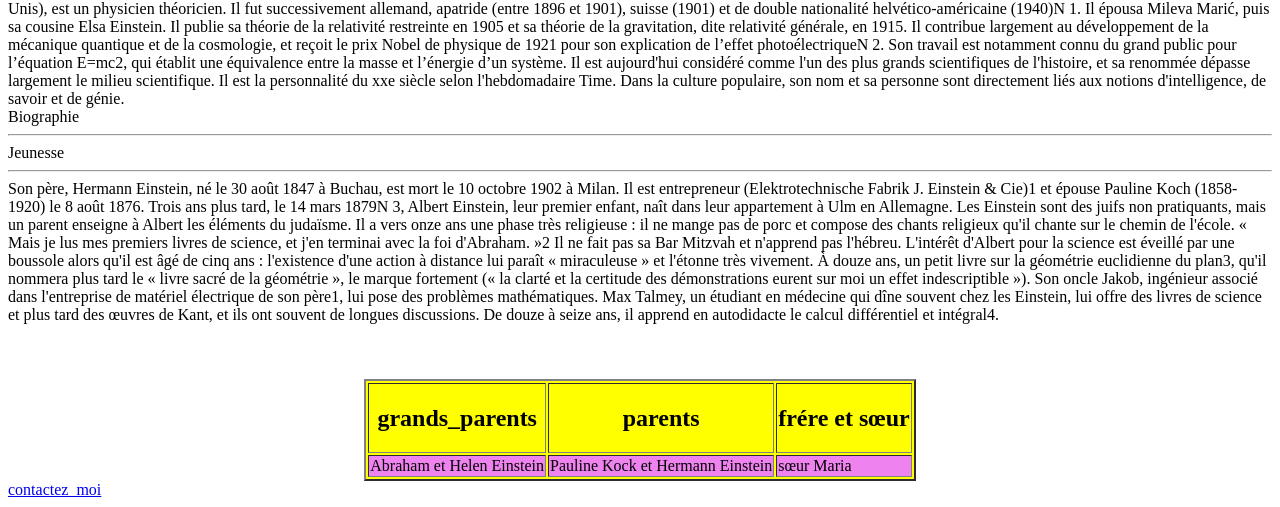
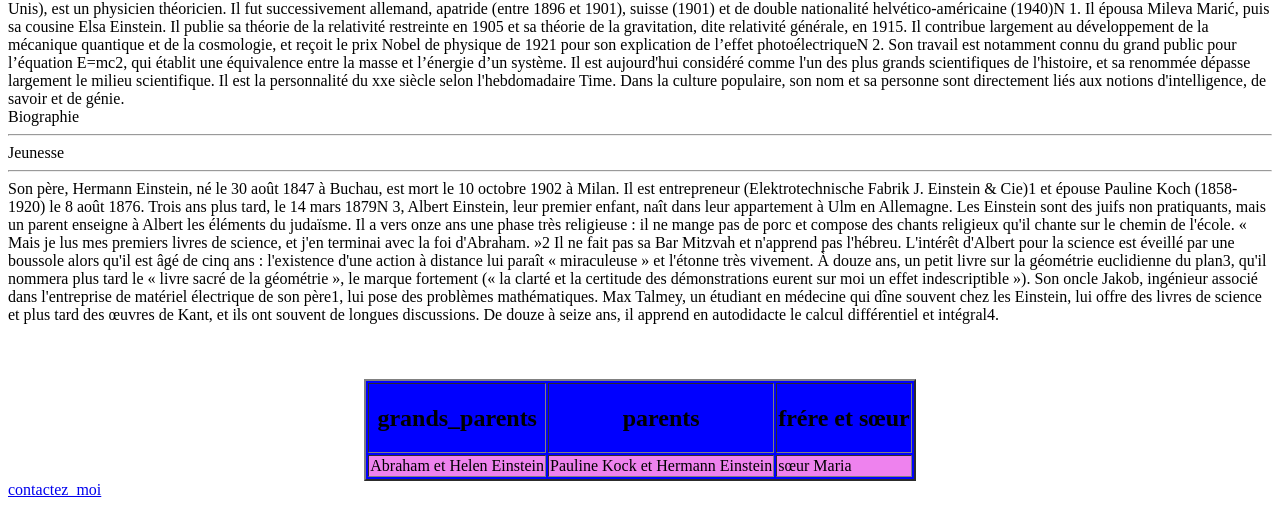
Before and after one commit to ahmed09hicham97/Albert_Einstein, a plain HTML site: page index.html in a window 1280 px wide. Shown: the part 402-909 px from the top of the page. Drawn offline with Linux system fonts and the light colour scheme.

Commit message:
update index.html

```diff
--- a/index.html
+++ b/index.html
@@ -26,7 +26,7 @@ Les Einstein sont des juifs non pratiquants, mais un parent enseigne à Albert l
 L'intérêt d'Albert pour la science est éveillé par une boussole alors qu'il est âgé de cinq ans : l'existence d'une action à distance lui paraît « miraculeuse » et l'étonne très vivement. À douze ans, un petit livre sur la géométrie euclidienne du plan3, qu'il nommera plus tard le « livre sacré de la géométrie », le marque fortement (« la clarté et la certitude des démonstrations eurent sur moi un effet indescriptible »). Son oncle Jakob, ingénieur associé dans l'entreprise de matériel électrique de son père1, lui pose des problèmes mathématiques. Max Talmey, un étudiant en médecine qui dîne souvent chez les Einstein, lui offre des livres de science et plus tard des œuvres de Kant, et ils ont souvent de longues discussions.
 
 De douze à seize ans, il apprend en autodidacte le calcul différentiel et intégral4.
-<center><table border="2" bgcolor="yellow">
+<center><table border="2" bgcolor="blue">
     <thead>
         <th>
            <h2> grands_parents</h2>
```
